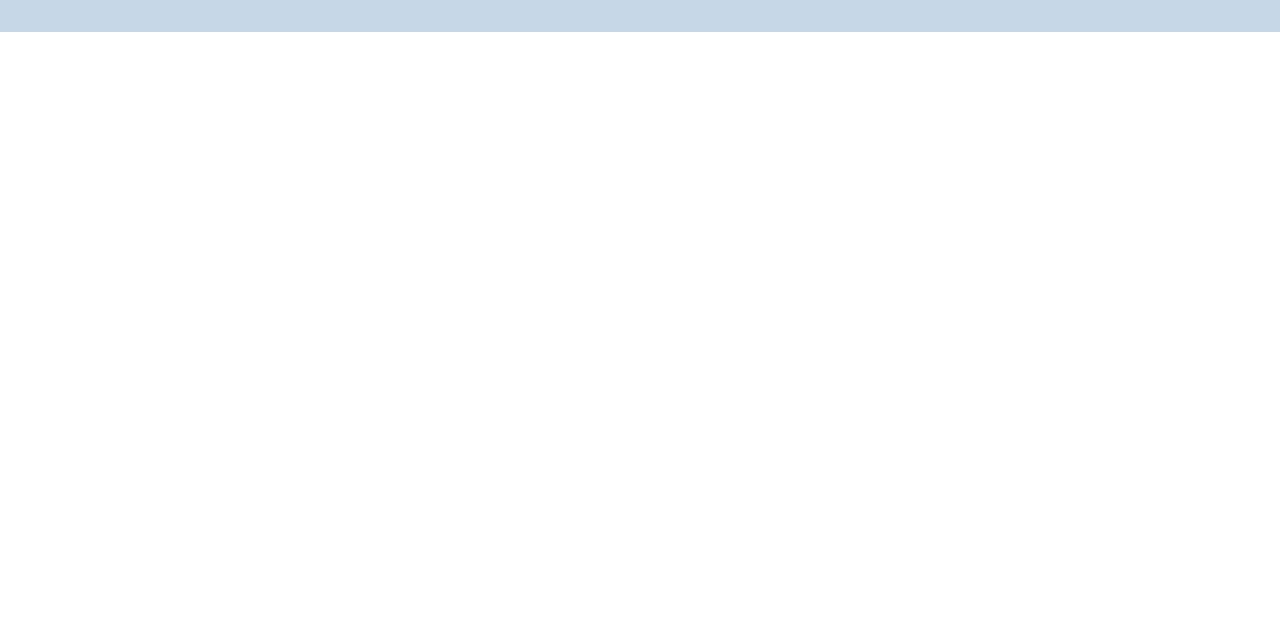
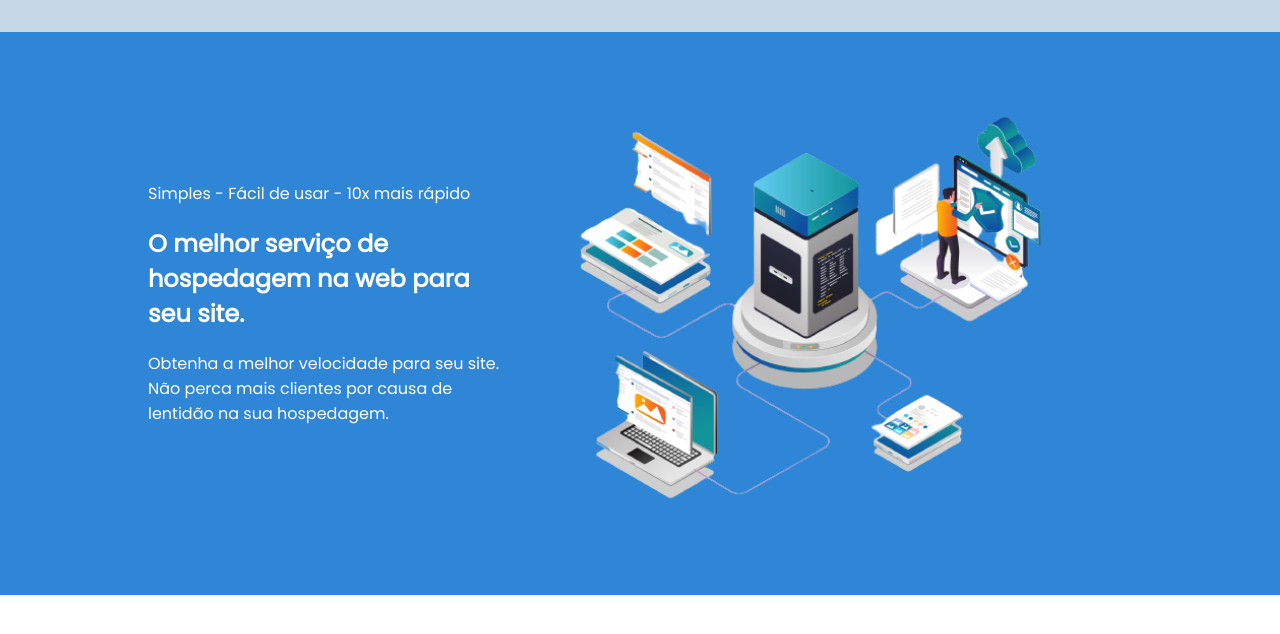
Before and after one commit to MichelAlmeida1990/cabecalhoComFlexbox, a plain HTML site: page index.html in a window 1280 px wide. Shown: the part 118-752 px from the top of the page. Drawn offline with Linux system fonts and the light colour scheme.

Commit message:
Subindo a seção banner da página

```diff
--- a/alfaTech.css
+++ b/alfaTech.css
@@ -61,3 +61,30 @@ body {
     font-weight: 600;
     color: #2f86d6;
 }
+
+.secao-banner {
+    background-color: #2f86d6;
+    padding: 50px 0px;
+}
+
+.container {
+    max-width: 1024px;
+    margin: 0 auto;
+    display: flex;
+}
+
+.container-texto {
+    color: #fff;
+    padding: 10px 20px;
+    max-width: 40%;
+    display: flex;
+    flex-direction: column;
+    justify-content: center;
+    gap: 20px;
+}
+
+.container-imagem img {
+    width: 100%;
+    height: 100%;
+    object-fit: cover;
+}
--- a/index.html
+++ b/index.html
@@ -24,5 +24,22 @@
         <a href="#contato">CONTATO</a>
       </div>
     </div>
+
+    <div class="secao-banner">
+        <div class="container">
+            <div class="container-texto">
+                <p>Simples - Fácil de usar - 10x mais rápido</p>
+                <h2>
+                    O melhor serviço de hospedagem na web para seu site.
+                </h2>
+                <p>Obtenha a melhor velocidade para seu site.
+                    Não perca mais clientes por causa de lentidão na sua hospedagem.</p>
+                </p>
+            </div>
+            <div class="container-imagem">
+                <img src="./imagens/imagem-banner.png" alt="Imagem banner">
+            </div>
+        </div>
+    </div>
   </body>
 </html>
```
Also changed, not shown: imagens/imagem-banner.png (added).
